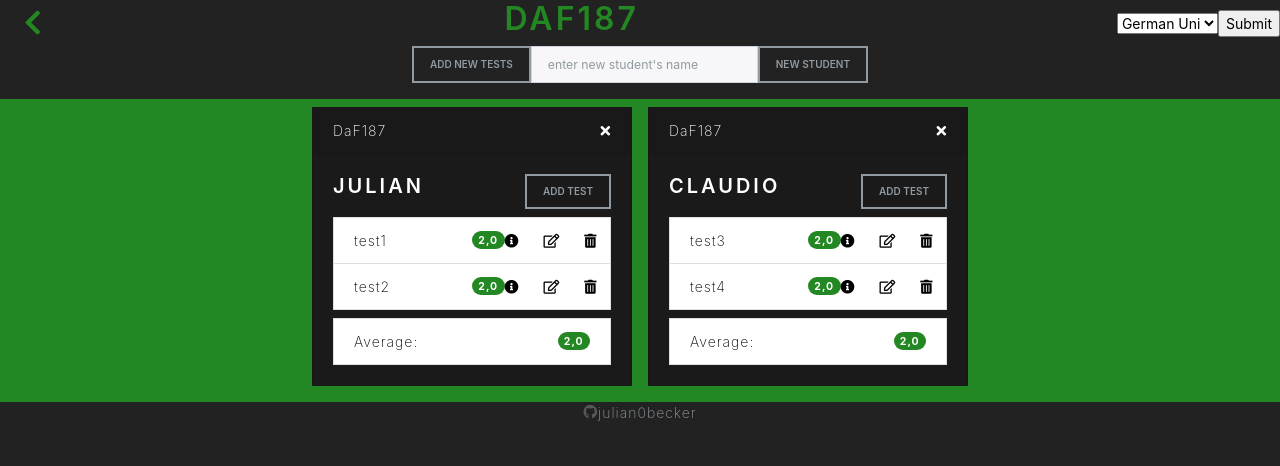
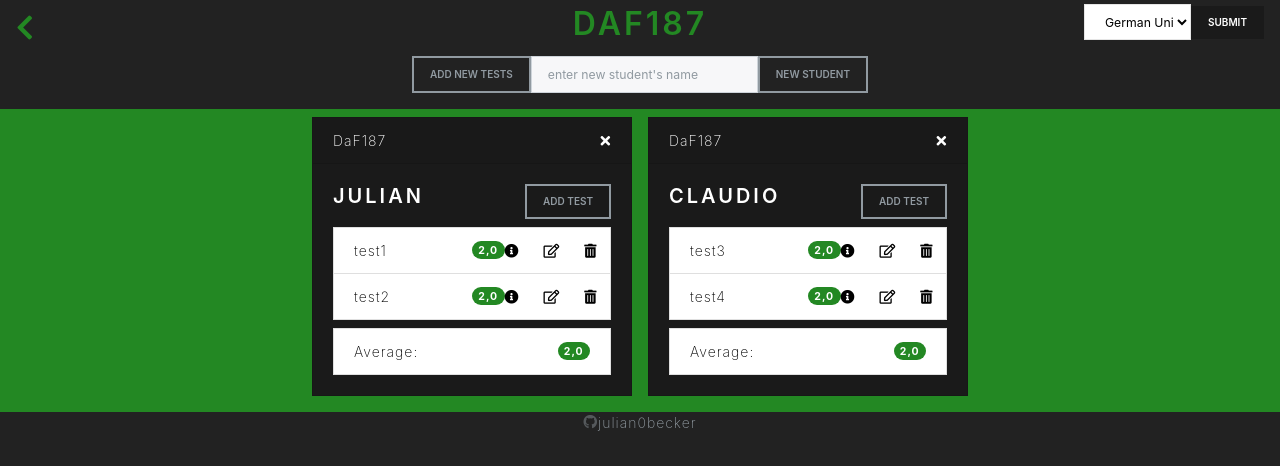
Before and after one commit to julian0becker/testscore, a React (Create React App) app: page /classroom/8178fd7b-9544-4c42-a0b8-7daf705d621c in a window 1280 px wide. Shown: the top 466 px of the page. Built offline with nearby package versions, Linux system fonts and the light colour scheme.

Commit message:
styling grade system switch

```diff
--- a/src/App.css
+++ b/src/App.css
@@ -89,6 +89,11 @@ body {
 .about-list {
   width: 50%;
 }
+
+.header-item {
+  flex-basis: 33.333%;
+  display: flex;
+}
 @media (max-width: 950px) {
   .score-tables {
     display: block;
--- a/src/components/Header.js
+++ b/src/components/Header.js
@@ -16,19 +16,28 @@ export default function Header() {
 
   return (
     <div className="d-flex justify-content-between align-items-center">
+      <div className="header-item justify-content-start">
         <Link to={"/"}>
-        <i className="fas fa-chevron-left fa-2x title ml-4" />
+          <i className="fas fa-chevron-left fa-2x title pl-3" />
         </Link>
-      <h1 className="title d-flex justify-content-center mr-3">
+      </div>
+      <div className="header-item justify-content-center">
+        <h1 className="title d-flex justify-content-center">
           {classroom.name}
         </h1>
-      <form onSubmit={event => handleSwitchSystem(event)}>
-        <select name="system">
+      </div>
+      <div className="header-item justify-content-end pt-1">
+        <form
+          className="form-group pr-3"
+          onSubmit={event => handleSwitchSystem(event)}
+        >
+          <select className="custom-select-sm bg-light" name="system">
             <option value="uni">German Uni</option>
             <option value="american">American</option>
           </select>
-        <input type="submit" />
+          <input className="btn btn-primary btn-sm" type="submit" />
         </form>
+      </div>
     </div>
   );
 }
```
Lines whose indentation alone changed are shown as unchanged.
